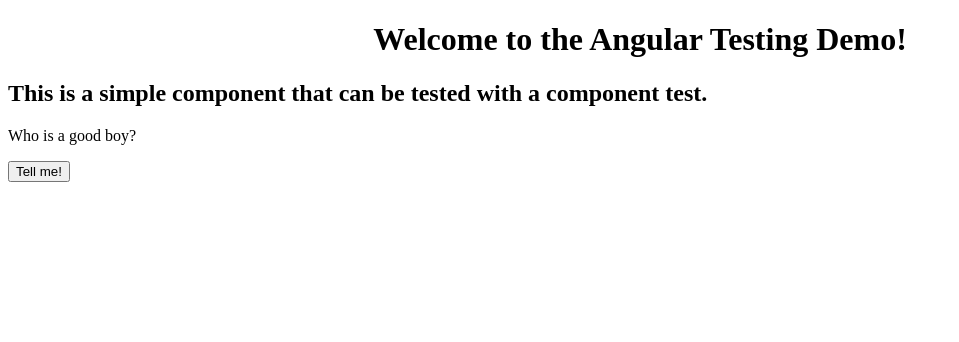
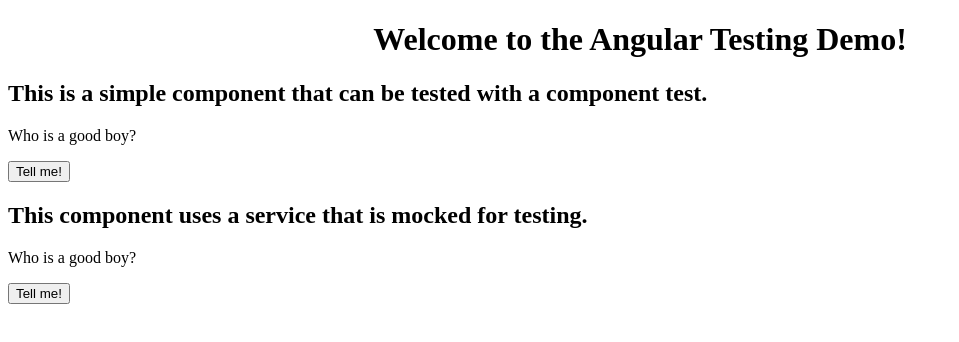
Before and after one commit to stevenschwenke/angularTestingDemo, an Angular app: page / in a window 1280 px wide. Shown: the top 342 px of the page, without its empty margins (0-959 px from the left). Built offline with nearby package versions, Linux system fonts and the light colour scheme.

Commit message:
Add test case for mocked service

```diff
--- a/src/app/app.component.html
+++ b/src/app/app.component.html
@@ -5,3 +5,4 @@
 </div>
 
 <app-component-test></app-component-test>
+<app-simple-service-test></app-simple-service-test>
--- a/src/app/component-test/component-test.component.ts
+++ b/src/app/component-test/component-test.component.ts
@@ -2,8 +2,7 @@
 
 @Component({
   selector: 'app-component-test',
-  templateUrl: './component-test.html',
-  styleUrls: ['./component-test.component.css']
+  templateUrl: './component-test.html'
 })
 export class ComponentTestComponent implements OnInit {
 
--- /dev/null
+++ b/src/app/simple-service-test/good.boy.service.ts
@@ -0,0 +1,9 @@
+import {Injectable} from '@angular/core';
+
+@Injectable()
+export class GoodBoyService {
+
+  public getGoodBoy(): string {
+    return 'You are!';
+  }
+}
--- /dev/null
+++ b/src/app/simple-service-test/simple-service-test.component.html
@@ -0,0 +1,8 @@
+<h2>This component uses a service that is mocked for testing.</h2>
+<p>
+  Who is a good boy?
+</p>
+<p>
+  <button id="button" (click)="onAnswerGoodBoy()">Tell me!</button>
+</p>
+<p id="answer">{{answer}}</p>
--- /dev/null
+++ b/src/app/simple-service-test/simple-service-test.component.ts
@@ -0,0 +1,21 @@
+import { Component, OnInit } from '@angular/core';
+import {GoodBoyService} from './good.boy.service';
+
+@Component({
+  selector: 'app-simple-service-test',
+  templateUrl: './simple-service-test.component.html'
+})
+export class SimpleServiceTestComponent implements OnInit {
+
+  answer;
+
+  constructor(private goodBoyService: GoodBoyService) { }
+
+  ngOnInit() {
+  }
+
+  onAnswerGoodBoy() {
+    this.answer = this.goodBoyService.getGoodBoy();
+  }
+
+}
```
Also changed, not shown: src/app/app.module.ts (+7 -2 lines), src/app/component-test/component-test.component.css (deleted), 1 other file (tests, documents, lock files or other folders).
